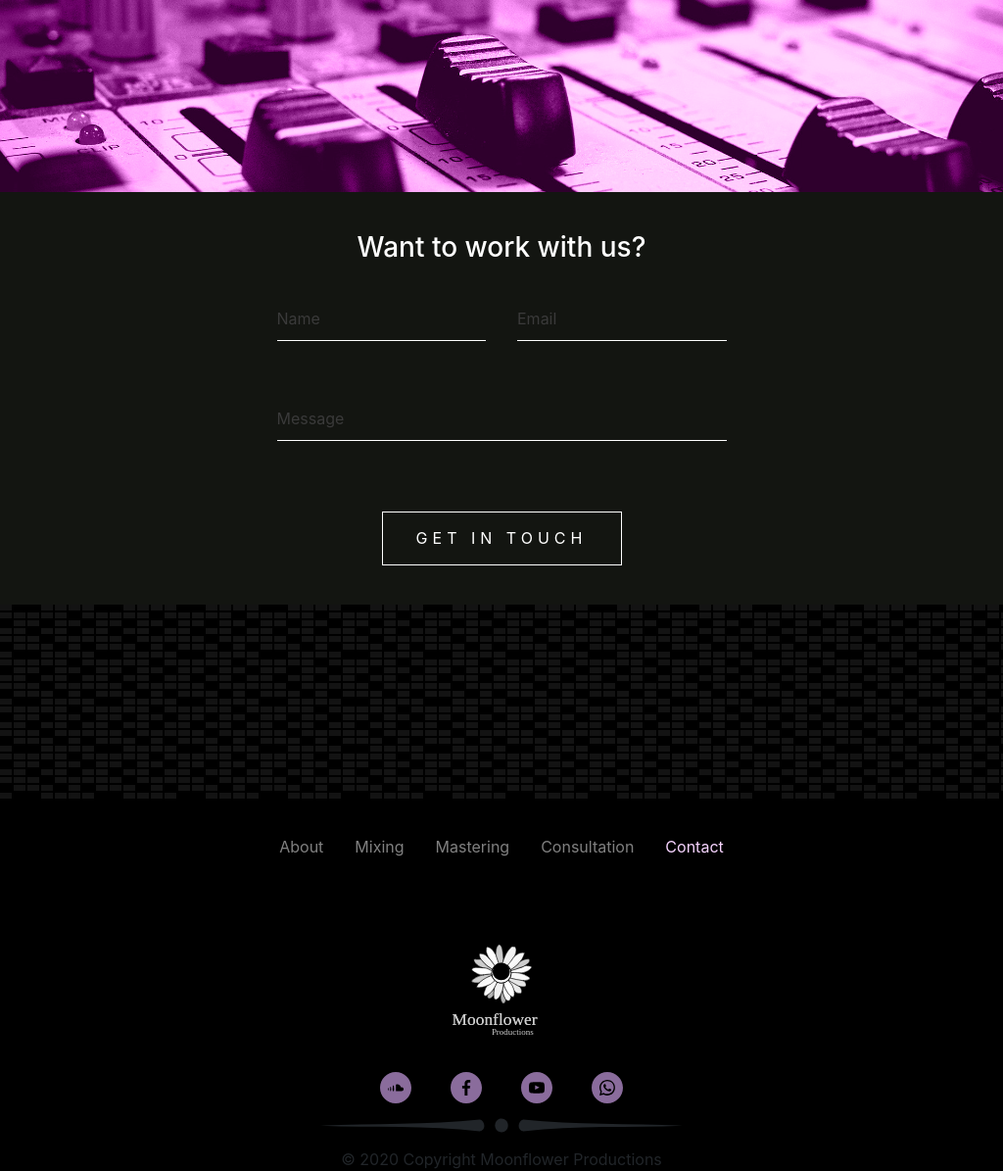
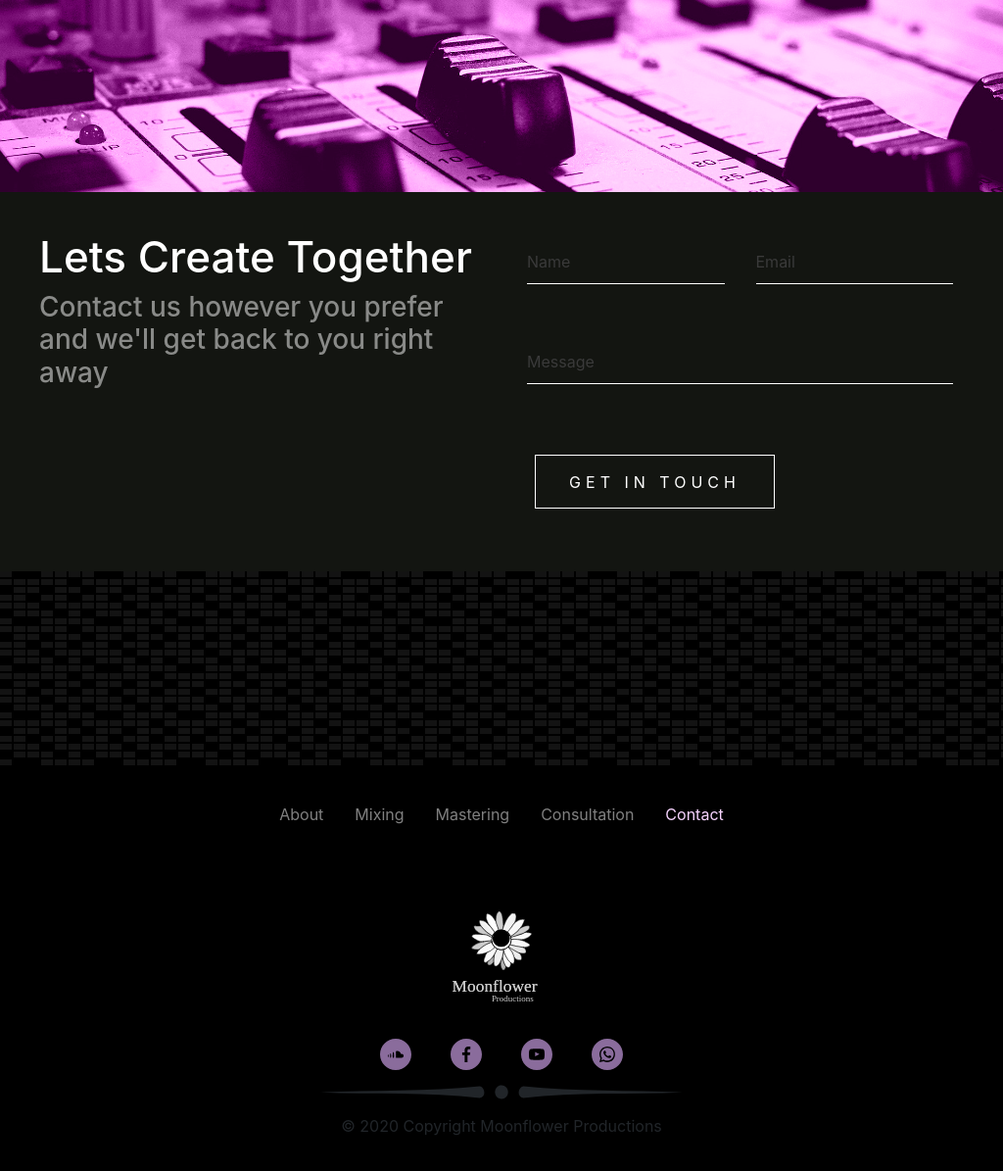
Before and after one commit to dayna-j/studio-website, a PHP site: page /contact.php in a window 1024 px wide. Shown: the part 95-1290 px from the top of the page at 98% size. After the commit the page ends 1253 px from the top, so only its background shows below. Run offline with PHP 8.4, Linux system fonts and the light colour scheme; style sheets or scripts are compiled from the project's sources; some libraries are stand-ins or nearby versions; some web fonts are replaced.

Commit message:
working on contact page

```diff
--- a/contact.php
+++ b/contact.php
@@ -109,12 +109,16 @@ AND isset($_POST['message'])){
             </section>
 
            <section id='contact-section' class='p-3'>
-
+                <div class="contact-section-wrapper d-flex flex-column p-4">
                 <div class="row justify-content-center">
 
                     <div class="col-lg-6">
+                        <h1 class='text-white'>Lets Create Together</h1>
+                        <h3 class='text-white-50'>Contact us however you prefer and we'll get back to you right away</h3>
+                    </div>
+                    <div class="col-lg-6">
 
-                        <h3 class='text-center form-header p-4'>Want to work with us?</h3>
+                        <!-- <h3 class='text-center form-header p-4'>Want to work with us?</h3> -->
                         <form method="POST" action="./contact.php">
 
                             <div class="form-row">
@@ -147,7 +151,7 @@ AND isset($_POST['message'])){
 
                             <div class="form-row">
 
-                                <div class="form-field d-flex justify-content-center col x-10 p-4">
+                                <div class="form-field d-flex justify-content-start col x-10 p-4">
                                     <input class="submit-button" type="submit" value="GET IN TOUCH">
                                 </div>
 
@@ -157,8 +161,9 @@ AND isset($_POST['message'])){
 
                     </div>
 
+
                 </div>
-
+                </div>
            </section>
 
            <?php include("./footer.php"); ?>
--- a/styles/scss/dist/main.css
+++ b/styles/scss/dist/main.css
@@ -298,6 +298,5 @@ Custom media queries
 @media (min-width: 950px) and (max-width: 1100px) {
   h1 {
     font-size: 2.75rem;
-    color: red;
   }
 }
--- a/styles/scss/main.scss
+++ b/styles/scss/main.scss
@@ -353,5 +353,7 @@ Custom media queries
 
 /* Set width to make card deck cards 100% width */
 @media (min-width: 950px) and (max-width:1100px) {
-  h1 {font-size:2.75rem;color:red;}
+  h1 {
+      font-size:2.75rem;}
+    // color:red;} }
 }
```
